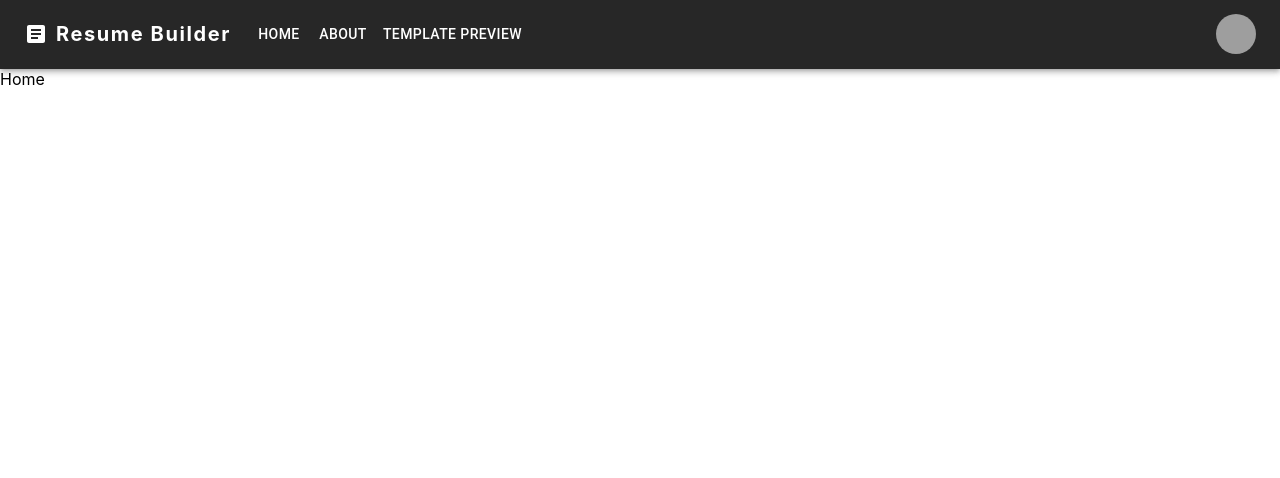
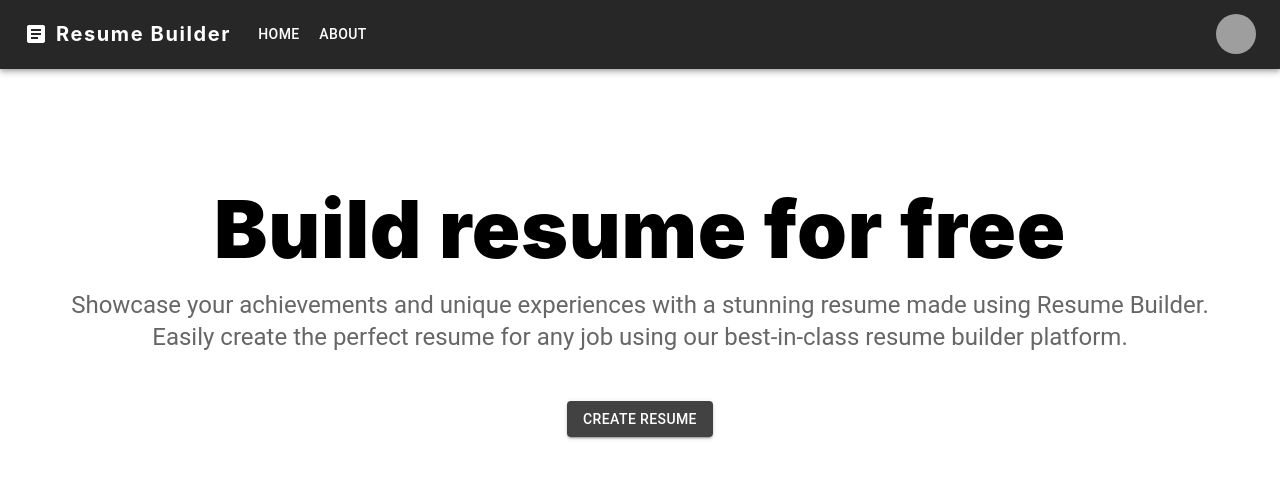
Before and after one commit to devanshkansagra/Resume-Builder, a React (Create React App) app: page / in a window 1280 px wide. Shown: the top 478 px of the page. Built offline with nearby package versions, Linux system fonts and the light colour scheme; grey boxes are pictures that could not be loaded.

Commit message:
Modified the components like Home, Login, Navbar, Personal, Resume, Signup

```diff
--- a/src/App.js
+++ b/src/App.js
@@ -5,6 +5,7 @@ import Home from './Components/Home/Home';
 import { Route, Routes } from 'react-router-dom'
 import Login from './Components/Login/Login';
 import SignUp from './Components/SignUp/SignUp';
+import PersonalInfo from './Components/Personal/PersonalInfo';
 
 function App() {
   return (
@@ -15,6 +16,7 @@ function App() {
         <Route path='/' element={<Home />} />
         <Route path='/login' element={<Login />} />
         <Route path='/signup' element={<SignUp />} />
+        <Route path='/personal-info' element={<PersonalInfo />} />
       </Routes>
     </>
   );
--- a/src/Components/Home/Home.js
+++ b/src/Components/Home/Home.js
@@ -1,8 +1,53 @@
 import React from 'react'
+import styles from './home.module.css'
+import Container from '@mui/material/Container'
+import Typography from '@mui/material/Typography'
+import Box from '@mui/material/Box'
+import Button from '@mui/material/Button'
+import { ThemeProvider, createTheme } from '@mui/material/styles';
+import { Link } from 'react-router-dom'
+
+const darkTheme = createTheme({
+  palette: {
+      primary: {
+        main: "#424242",
+      }
+  },
+});
 
 function Home() {
   return (
-    <div>Home</div>
+    <Container>
+      <Typography
+        align='center'
+        className={`${styles.title}`}
+        fontWeight={'900'}
+        fontSize={'90px'}
+        fontFamily={'SF Pro Display'}
+        sx={{
+          marginTop: '100px',
+          fontSize: {
+            xs: '50px',
+            sm: '60px',
+            md: '70px',
+            lg: '80px',
+            xl: '90px'
+          }
+        }}
+      >
+        Build resume for free
+        <Typography color={'textSecondary'} variant="h5">
+          Showcase your achievements and unique experiences with a stunning resume made using Resume Builder. Easily create the perfect resume for any job using our best-in-class resume builder platform.
+        </Typography>
+      </Typography>
+      <Box className={`${styles.flex} ${styles.justifyCenter} ${styles.mt3}`}>
+        <ThemeProvider theme={darkTheme}>
+          <Button variant='contained'>
+            <Link to='/personal-info' className={`${styles.link}`}>Create Resume</Link>
+          </Button>
+        </ThemeProvider>
+      </Box>
+    </Container>
   )
 }
 
--- /dev/null
+++ b/src/Components/Home/home.module.css
@@ -0,0 +1,28 @@
+.mt3 {
+    margin-top: 3rem;
+}
+
+.mt5 {
+    margin-top: 5rem;
+}
+
+.mt10 {
+    margin-top: 10rem;
+}
+
+.flex {
+    display: flex;
+}
+
+.justifyCenter {
+    justify-content: center;
+}
+
+.link {
+    text-decoration: none;
+    color: white
+}
+
+.p4 {
+    padding: 4rem;
+}
--- a/src/Components/Login/Login.js
+++ b/src/Components/Login/Login.js
@@ -5,7 +5,7 @@ import CssBaseline from '@mui/material/CssBaseline';
 import TextField from '@mui/material/TextField';
 // import FormControlLabel from '@mui/material/FormControlLabel';
 // import Checkbox from '@mui/material/Checkbox';
-import Link from '@mui/material/Link';
+// import Link from '@mui/material/Link';
 import Grid from '@mui/material/Grid';
 import Box from '@mui/material/Box';
 import LockOutlinedIcon from '@mui/icons-material/LockOutlined';
@@ -13,6 +13,8 @@ import Typography from '@mui/material/Typography';
 import Container from '@mui/material/Container';
 import GoogleIcon from '@mui/icons-material/Google';
 import { createTheme, ThemeProvider } from '@mui/material/styles';
+import { Link } from 'react-router-dom';
+import styles from './login.module.css';
 
 function Login() {
   const handleSubmit = (event) => {
@@ -81,13 +83,8 @@ function Login() {
               <GoogleIcon />&nbsp;&nbsp;Sign In with Google
             </Button>
             <Grid container>
-              <Grid item xs>
-                <Link href="#" variant="body2">
-                  Forgot password?
-                </Link>
-              </Grid>
               <Grid item>
-                <Link href="#" variant="body2">
+                <Link to="/signup" className={styles.link}>
                   {"Don't have an account? Sign Up"}
                 </Link>
               </Grid>
--- /dev/null
+++ b/src/Components/Login/login.module.css
@@ -0,0 +1,4 @@
+.link {
+    /* text-decoration: none; */
+    color: rgb(1, 83, 150)
+}
--- a/src/Components/Navbar/Navbar.js
+++ b/src/Components/Navbar/Navbar.js
@@ -16,8 +16,8 @@ import { ThemeProvider, createTheme } from '@mui/material/styles';
 import { Link } from 'react-router-dom';
 import styles from './navbar.module.css';
 
-const pages = ['Home', 'About', 'Template Preview'];
-const links = ['', 'about', 'template'];
+const pages = ['Home', 'About'];
+const links = ['', 'about'];
 const settings = ['Profile', 'Logout', 'Login', 'SignUp'];
 const profileLinks = ['profile', 'logout', 'login', 'signup'];
 
--- /dev/null
+++ b/src/Components/Personal/PersonalInfo.js
@@ -0,0 +1,9 @@
+import React from 'react'
+
+function PersonalInfo() {
+  return (
+    <div>PersonalInfo</div>
+  )
+}
+
+export default PersonalInfo
--- a/src/Components/SignUp/SignUp.js
+++ b/src/Components/SignUp/SignUp.js
@@ -3,30 +3,16 @@ import Avatar from '@mui/material/Avatar';
 import Button from '@mui/material/Button';
 import CssBaseline from '@mui/material/CssBaseline';
 import TextField from '@mui/material/TextField';
-import FormControlLabel from '@mui/material/FormControlLabel';
-import Checkbox from '@mui/material/Checkbox';
-import Link from '@mui/material/Link';
 import Grid from '@mui/material/Grid';
 import Box from '@mui/material/Box';
 import LockOutlinedIcon from '@mui/icons-material/LockOutlined';
 import Typography from '@mui/material/Typography';
 import Container from '@mui/material/Container';
 import { createTheme, ThemeProvider } from '@mui/material/styles';
+import { Link } from 'react-router-dom';
+import styles from './signup.module.css';
+import GoogleIcon from '@mui/icons-material/Google';
 
-function Copyright(props) {
-  return (
-    <Typography variant="body2" color="text.secondary" align="center" {...props}>
-      {'Copyright © '}
-      <Link color="inherit" href="https://mui.com/">
-        Your Website
-      </Link>{' '}
-      {new Date().getFullYear()}
-      {'.'}
-    </Typography>
-  );
-}
-
-// TODO remove, this demo shouldn't need to reset the theme.
 
 const defaultTheme = createTheme();
 
@@ -112,12 +98,6 @@ export default function SignUp() {
                   autoComplete="new-password"
                 />
               </Grid>
-              <Grid item xs={12}>
-                <FormControlLabel
-                  control={<Checkbox value="allowExtraEmails" color="primary" />}
-                  label="I want to receive inspiration, marketing promotions and updates via email."
-                />
-              </Grid>
             </Grid>
             <Button
               type="submit"
@@ -127,16 +107,24 @@ export default function SignUp() {
             >
               Sign Up
             </Button>
-            <Grid container justifyContent="flex-end">
+            <Button
+              type="submit"
+              fullWidth
+              variant="outlined"
+              sx={{ mt: 3, mb: 2 }}
+            >
+              <GoogleIcon />&nbsp;&nbsp;Sign In with Google
+            </Button>
+            <Grid container>
               <Grid item>
-                <Link href="#" variant="body2">
+                <Link to="/login" className={styles.link}>
                   Already have an account? Sign in
                 </Link>
               </Grid>
             </Grid>
           </Box>
         </Box>
-        <Copyright sx={{ mt: 5 }} />
+        {/* <Copyright sx={{ mt: 5 }} /> */}
       </Container>
     </ThemeProvider>
   );
--- /dev/null
+++ b/src/Components/SignUp/signup.module.css
@@ -0,0 +1,4 @@
+.link {
+    /* text-decoration: none; */
+    color: rgb(1, 83, 150)
+}
--- a/src/Components/resume/Resume.js
+++ b/src/Components/resume/Resume.js
@@ -1,13 +1,13 @@
 import React, { useRef } from 'react'
 import { Typography } from '@mui/material';
 import GitHubIcon from '@mui/icons-material/GitHub';
-import Button from '@mui/material/Button';
-import ReactToPrint from 'react-to-print';
+// import Button from '@mui/material/Button';
+// import ReactToPrint from 'react-to-print';
 import styles from './resume.module.css';
 import LinkedInIcon from '@mui/icons-material/LinkedIn';
 import PhoneIcon from '@mui/icons-material/Phone';
 import MailIcon from '@mui/icons-material/Mail';
-import Container from '@mui/material/Container';
+// import Container from '@mui/material/Container';
 
 function Resume(props) {
 
@@ -107,18 +107,6 @@ function Resume(props) {
 
                 </div>
             </div>
-            <div>
-                <ReactToPrint
-                    trigger={() => {
-                        return (
-                            <Button variant='contained'>
-                                Download Template
-                            </Button>
-                        );
-                    }}
-                    content={() => pdfRef.current}
-                />
-            </div>
 
         </>
     )
```
Also changed, not shown: src/assets/Resume.png (added).
